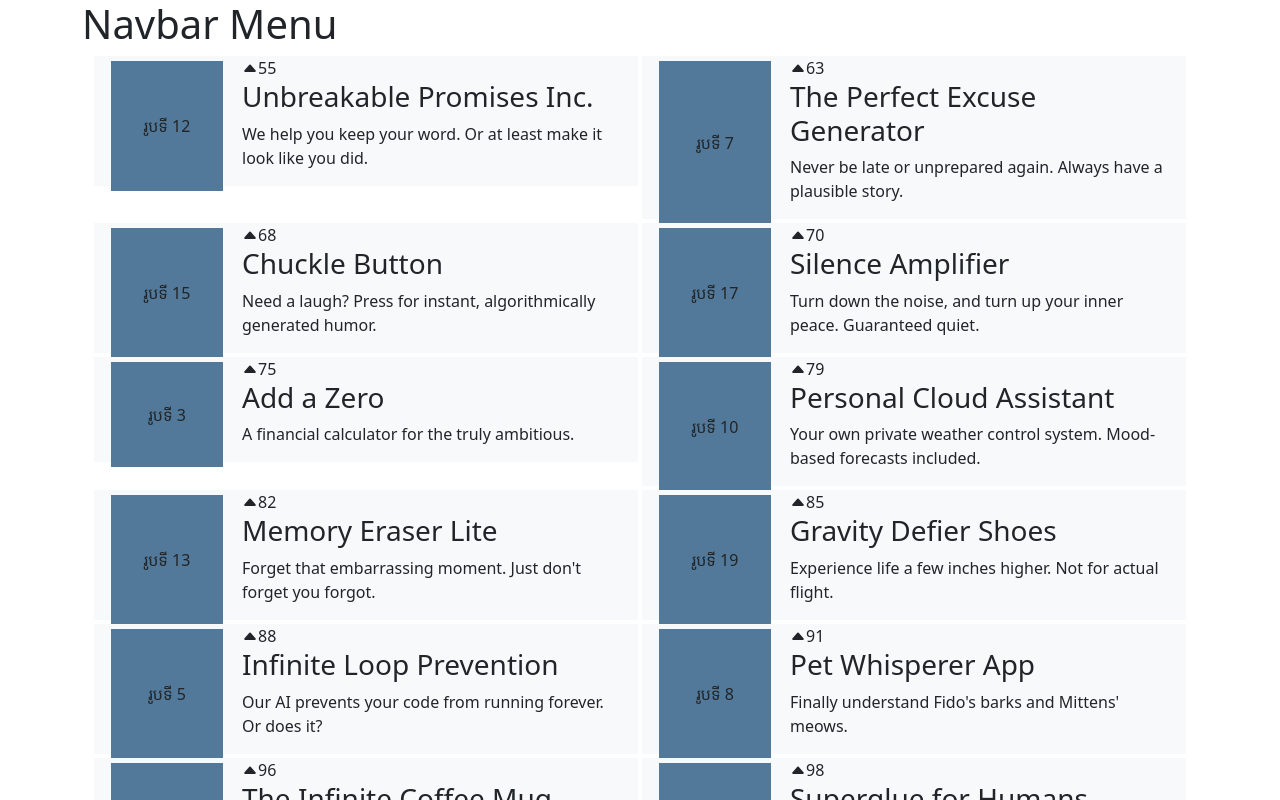
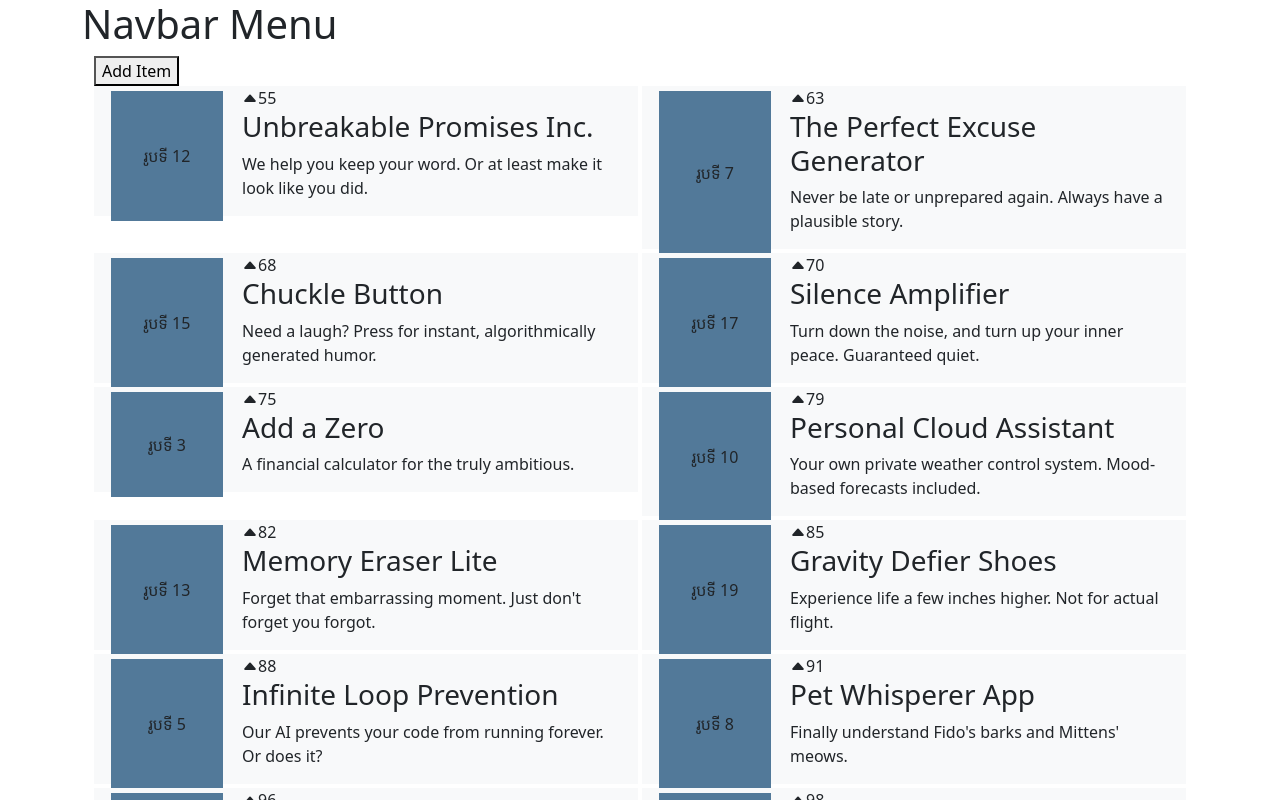
Before and after one commit to Pothe/mern-stack, a React (Create React App) app in the folder my-first-app/: page / in a window 1280 px wide. Shown: the top 800 px of the page. Built offline with nearby package versions, Linux system fonts and the light colour scheme.

Commit message:
Update Product.js

```diff
--- a/my-first-app/src/pages/Products/Product.js
+++ b/my-first-app/src/pages/Products/Product.js
@@ -6,32 +6,38 @@ import ProductList from "./ProductIterm";
 // import ProductList from "./ProductIterm";
 class ProductScreen extends React.Component {
 
-   constructor(props) {
+  constructor(props) {
   super(props);
-
 
   this.state = {
     ProductItermList:[],
+    ListItem:[],
 
   };
   this.HandleClickVoteup = this.HandleClickVoteup.bind(this);
 }
 componentDidMount(){
     this.setState({  ProductItermList: [...Database.Products] });
+    this.setState({ListItem:[1,2,3,4]})
 }
+
+addItemToList = () => {
+  this.setState(prevState => ({
+    ListItem: [...prevState.ListItem, 4]
+  }));
+};
 // componentDidMount() {
 //   this.setState({ ProductItermList: [...Database.Products] });}
 
        HandleProductVote(productid) {
         console.log(productid +" was voted");
-}
-
-
-        HandleClickVoteup=(id)=>{
+        }
+      HandleClickVoteup=(id)=>{
             this.HandleProductVote(id)
         }
    render() {
 
+    console.log(this.state.ListItem)
 // //   const products = ;
  const ProductListSort = [...this.state.ProductItermList || []].sort((a,b)=> a.votes - b.votes);
 //  const ProductListSort = [...this.state.ProductItermList || []].sort((a, b) => a.votes - b.votes);
@@ -47,9 +53,11 @@ componentDidMount(){
       />
     </div>
   ));
+<button onClick={this.addItemToList}>Add Item</button>
+  return (
 
-  return (
     <div className="container">
+      <button onClick={this.addItemToList}>Add Item</button>
       <div className="row g-1">{ProductListing}</div>
     </div>
   );
```
